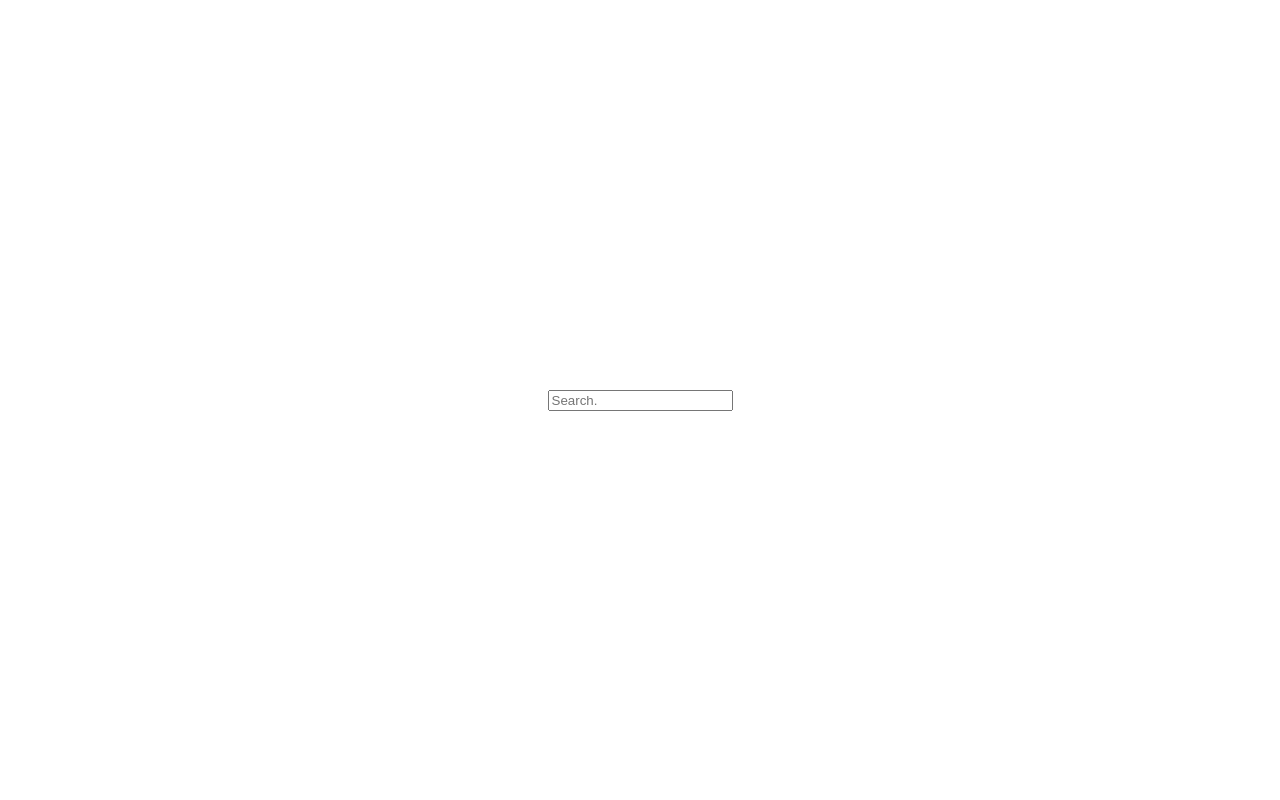
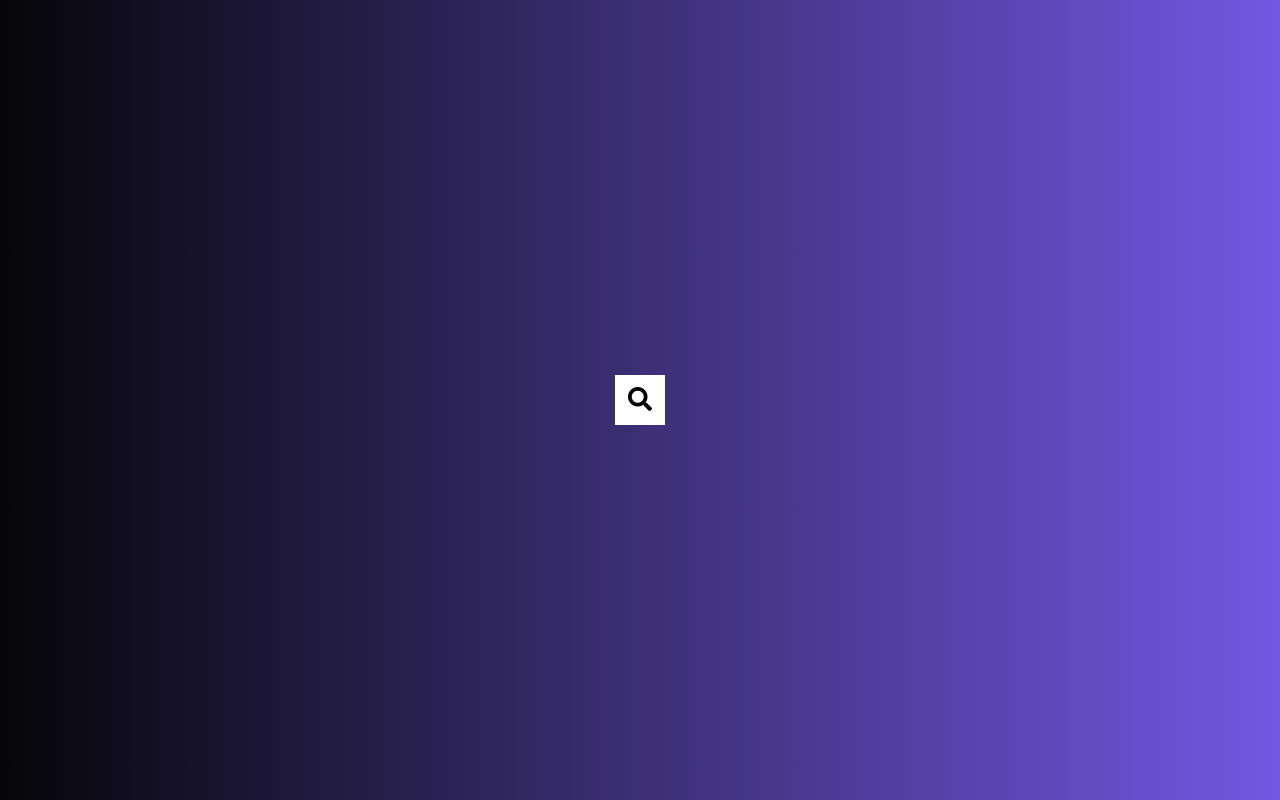
Before and after one commit to Hayespace/50_Ptojects_HiddenSearchWidget, a plain HTML site: page index.html in a window 1280 px wide. Drawn offline with Linux system fonts and the light colour scheme.

Commit message:
add styling

```diff
--- a/index.html
+++ b/index.html
@@ -9,7 +9,10 @@
   </head>
   <body>
     <div class="search">
-        <input type="text" class="input" placeholder="Search.">
+        <input type="text" class="input" placeholder="Search...">
+        <button class="btn">
+            <i class="fas fa-search"></i>
+        </button>
     </div>
     <script src="script.js"></script>
   </body>
--- a/style.css
+++ b/style.css
@@ -5,12 +5,49 @@
 }
 
 body {
+  background-image: linear-gradient(90deg, #060609, #7158e2);
   font-family: 'Roboto', sans-serif;
   display: flex;
-  flex-direction: column;
   align-items: center;
   justify-content: center;
   height: 100vh;
   overflow: hidden;
   margin: 0;
 }
+
+.search {
+    position: relative;
+    height: 50px;
+}
+
+.search .input {
+    background-color: #fff;
+    border: 0;
+    font-size: 18px;
+    padding: 15px;
+    height: 50px;
+    width: 50px;
+    transition: width 0.3s ease;
+}
+
+.btn {
+    background-color: #fff;
+    border: 0;
+    cursor: pointer;
+    font-size: 24px;
+    position: absolute;
+    top: 0;
+    left: 0;
+    height: 50px;
+    width: 50px;
+    transition: transform 0.3s ease;
+}
+
+.btn:focus
+.input:focus {
+    outline: none;
+}
+
+.search.active .input {
+    width: 200px;
+}
```
